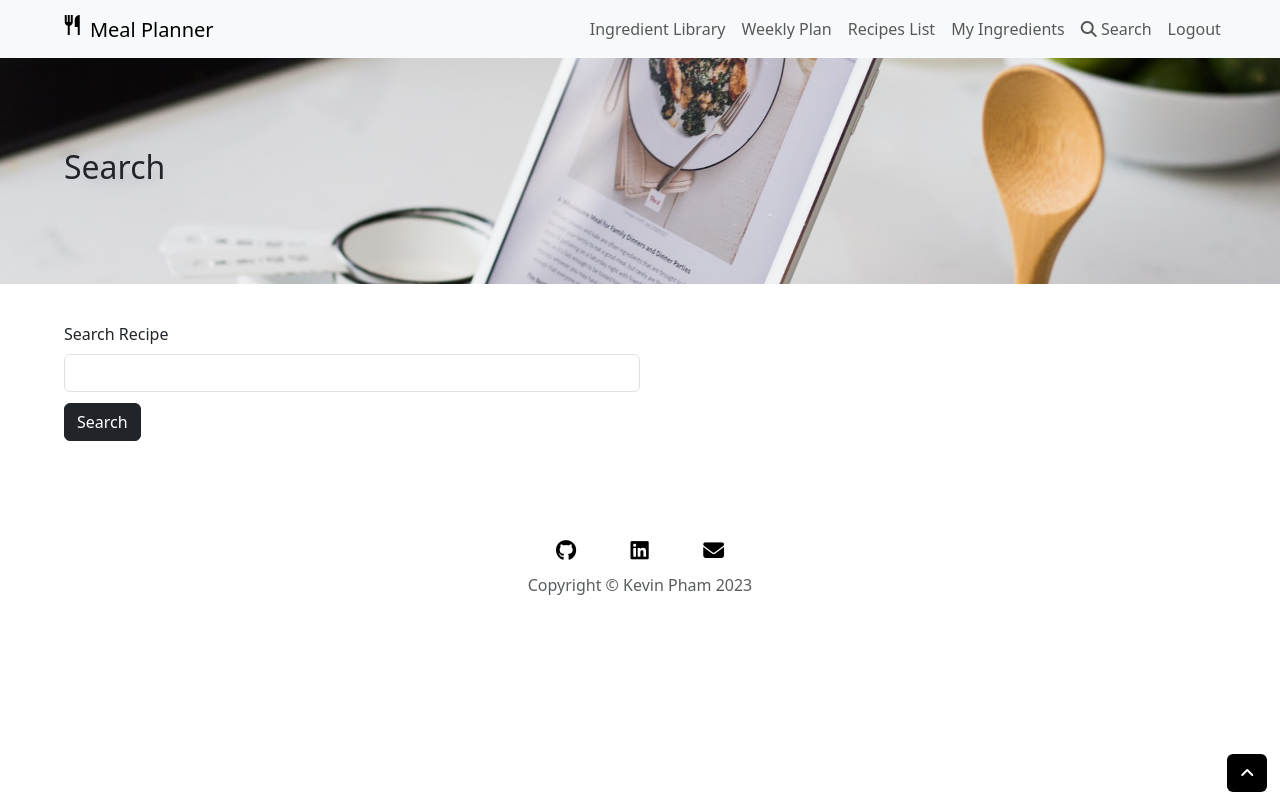
After one commit to kvnvpham/meal_planner, a Flask app: page /search/1 in a window 1280 px wide. The commit adds this page. Run offline with Flask 2, Linux system fonts and the light colour scheme; a user stored in the database is signed in; some libraries are stand-ins or nearby versions.

Commit message:
Add search function

```diff
--- a/forms.py
+++ b/forms.py
@@ -1,5 +1,4 @@
 from flask_wtf import FlaskForm
-from flask_wtf.file import FileField, FileRequired, FileAllowed
 from wtforms import StringField, SelectField, EmailField, PasswordField, SubmitField
 from wtforms.validators import InputRequired, Email, Length
 from flask_ckeditor import CKEditorField
@@ -52,9 +51,6 @@ class AddIngredient(FlaskForm):
     cancel = SubmitField(label="Cancel")
 
 
-class UploadForm(FlaskForm):
-    csv = FileField(
-        label="CSV File",
-        validators=[FileRequired(), FileAllowed(['csv'], "CSV Files Only")]
-    )
-    submit = SubmitField(label="Upload")
+class SearchRecipe(FlaskForm):
+    recipe = StringField(label="Search Recipe", validators=[InputRequired()])
+    submit = SubmitField(label="Search")
--- a/main.py
+++ b/main.py
@@ -5,27 +5,26 @@ from sqlalchemy.orm import relationship
 from flask_bootstrap import Bootstrap
 from flask_login import LoginManager, UserMixin, login_required, login_user, logout_user, current_user
 from werkzeug.security import generate_password_hash, check_password_hash
-from werkzeug.utils import secure_filename
-from forms import RegisterForm, LoginForm, CreateCategory, RecipesForm, AddToWeek, AddIngredient, UploadForm
+from forms import RegisterForm, LoginForm, CreateCategory, RecipesForm, AddToWeek, AddIngredient, SearchRecipe
 from flask_ckeditor import CKEditor
 from ingredient_trie import Trie
+from recipe_api import RecipeLibrary
 from datetime import date
 import random
-import html
 import os
 from bleach_text import Bleach
 
 app = Flask(__name__)
 app.config["SECRET_KEY"] = "super secret"
 
-# UPLOAD_FOLDER = "static/files"
-# app.config["UPLOAD_FOLDER"] = UPLOAD_FOLDER
-
 app.config["SQLALCHEMY_DATABASE_URI"] = "sqlite:///meals.db"
 app.config["SQLALCHEMY_TRACK_MODIFICATIONS"] = False
 db = SQLAlchemy(app)
 
 trie = Trie()
+library = RecipeLibrary()
+library.key = os.environ.get("SPOON_API")
+
 login_manager = LoginManager(app)
 Bootstrap(app)
 ckeditor = CKEditor(app)
@@ -129,6 +128,15 @@ def admin_only(f):
     return decorator
 
 
+def correct_user(f):
+    @wraps(f)
+    def decorator(*args, **kwargs):
+        if kwargs["user_id"] != current_user.id:
+            abort(403)
+        return f(*args, **kwargs)
+    return decorator
+
+
 @app.route("/")
 def home():
     if not current_user.is_authenticated:
@@ -201,17 +209,16 @@ def ingredient_library(user_id):
 
 @app.route("/my_week/<int:user_id>")
 @login_required
+@correct_user
 def my_week(user_id):
-    if user_id == current_user.id:
-        user = User.query.get(user_id)
+    user = User.query.get(user_id)
 
-        return render_template("my_week.html", user_id=user_id, user=user)
-    else:
-        abort(403)
+    return render_template("my_week.html", user_id=user_id, user=user)
 
 
 @app.route("/random_recipe/<int:user_id>")
 @login_required
+@correct_user
 def random_recipe(user_id):
     user = User.query.get(user_id)
 
@@ -222,226 +229,229 @@ def random_recipe(user_id):
 
 @app.route("/my_recipes/<int:user_id>")
 @login_required
+@correct_user
 def my_recipes(user_id):
-    if user_id == current_user.id:
-        user = User.query.get(user_id)
+    user = User.query.get(user_id)
 
-        return render_template("my_recipes.html", user_id=current_user.id, user=user)
-    else:
-        abort(403)
+    return render_template("my_recipes.html", user_id=current_user.id, user=user)
 
 
 @app.route("/create_category/<int:user_id>", methods=["GET", "POST"])
 @login_required
+@correct_user
 def create_category(user_id):
-    if user_id == current_user.id:
-        form = CreateCategory()
+    form = CreateCategory()
 
-        if form.cancel.data:
-            return redirect(url_for("my_recipes", user_id=user_id))
-        if form.validate_on_submit():
-            new_cat = Category(
-                name=form.name.data.title(),
-                icon_img=form.icon_img.data,
-                user_id=user_id
-            )
-            db.session.add(new_cat)
-            db.session.commit()
-            return redirect(url_for("my_recipes", user_id=user_id))
-        return render_template("create_category.html", form=form, user_id=user_id)
-    else:
-        abort(403)
+    if form.cancel.data:
+        return redirect(url_for("my_recipes", user_id=user_id))
+    if form.validate_on_submit():
+        new_cat = Category(
+            name=form.name.data.title(),
+            icon_img=form.icon_img.data,
+            user_id=user_id
+        )
+        db.session.add(new_cat)
+        db.session.commit()
+        return redirect(url_for("my_recipes", user_id=user_id))
+    return render_template("create_category.html", form=form, user_id=user_id)
 
 
 @app.route("/edit_category/<int:user_id>/<int:category_id>", methods=["GET", "POST"])
 @login_required
+@correct_user
 def edit_category(user_id, category_id):
-    if user_id == current_user.id:
-        category_info = Category.query.get(category_id)
+    category_info = Category.query.get(category_id)
 
-        form = CreateCategory(
-            name=category_info.name,
-            icon_img=category_info.icon_img
-        )
-        if form.validate_on_submit():
-            if form.cancel.data:
-                return redirect(url_for("my_recipes", user_id=user_id))
-
-            category_info.name = form.name.data.title()
-            category_info.icon_img = form.icon_img.data
-            db.session.commit()
+    form = CreateCategory(
+        name=category_info.name,
+        icon_img=category_info.icon_img
+    )
+    if form.validate_on_submit():
+        if form.cancel.data:
             return redirect(url_for("my_recipes", user_id=user_id))
 
-        return render_template("create_category.html", form=form, user_id=user_id, category_id=category_id)
-    else:
-        abort(403)
+        category_info.name = form.name.data.title()
+        category_info.icon_img = form.icon_img.data
+        db.session.commit()
+        return redirect(url_for("my_recipes", user_id=user_id))
+
+    return render_template("create_category.html", form=form, user_id=user_id, category_id=category_id)
 
 
 @app.route("/delete_category/<int:user_id>/<int:category_id>")
 @login_required
+@correct_user
 def delete_category(user_id, category_id):
-    if user_id == current_user.id:
-        user = User.query.get(user_id)
+    user = User.query.get(user_id)
 
-        for recipe in user.recipes:
-            if recipe.category_id == category_id:
-                db.session.delete(recipe)
-        category = Category.query.get(category_id)
-        db.session.delete(category)
-        db.session.commit()
-        return redirect(url_for("my_recipes", user_id=user_id))
-    else:
-        abort(403)
+    for recipe in user.recipes:
+        if recipe.category_id == category_id:
+            db.session.delete(recipe)
+    category = Category.query.get(category_id)
+    db.session.delete(category)
+    db.session.commit()
+    return redirect(url_for("my_recipes", user_id=user_id))
 
 
 @app.route("/create_recipe/<int:user_id>/<int:category_id>", methods=["GET", "POST"])
 @login_required
+@correct_user
 def create_recipe(user_id, category_id):
-    if user_id == current_user.id:
-        category = Category.query.get(category_id)
-        form = RecipesForm(recipe_type=category.name)
+    category = Category.query.get(category_id)
+    form = RecipesForm(recipe_type=category.name)
 
-        if form.cancel.data:
-            return redirect(url_for("my_recipes", user_id=user_id))
-        if form.validate_on_submit():
-            ingredients_text = bleach_text.clean_text(form.ingredients.data)
-            directions_text = bleach_text.clean_text(form.directions.data)
+    if form.cancel.data:
+        return redirect(url_for("my_recipes", user_id=user_id))
+    if form.validate_on_submit():
+        ingredients_text = bleach_text.clean_text(form.ingredients.data)
+        directions_text = bleach_text.clean_text(form.directions.data)
 
-            new_recipe = Recipes(
-                name=form.name.data,
-                recipe_type=form.recipe_type.data.title(),
-                img=form.img.data,
-                link=form.link.data,
-                ingredients=ingredients_text,
-                directions=directions_text,
-                user_id=user_id,
-                category_id=category_id
-            )
-            db.session.add(new_recipe)
-            db.session.commit()
-            return redirect(url_for("my_recipes", user_id=user_id))
-        return render_template("create_recipe.html", form=form, user_id=current_user.id, category_id=category_id)
-    else:
-        abort(403)
+        new_recipe = Recipes(
+            name=form.name.data,
+            recipe_type=form.recipe_type.data.title(),
+            img=form.img.data,
+            link=form.link.data,
+            ingredients=ingredients_text,
+            directions=directions_text,
+            user_id=user_id,
+            category_id=category_id
+        )
+        db.session.add(new_recipe)
+        db.session.commit()
+        return redirect(url_for("my_recipes", user_id=user_id))
+    return render_template("create_recipe.html", form=form, user_id=current_user.id, category_id=category_id)
 
 
 @app.route("/view_recipe/<int:user_id>/<recipe_id>", methods=["GET", "POST"])
 @login_required
+@correct_user
 def view_recipe(user_id, recipe_id):
-    if user_id == current_user.id:
-        form = AddToWeek()
-        recipe = Recipes.query.get(recipe_id)
+    form = AddToWeek()
+    recipe = Recipes.query.get(recipe_id)
 
-        if form.validate_on_submit():
-            if form.day.data and form.day.data != "Not Scheduled":
-                day = WeeklyMeal.query.filter_by(day_of_week=form.day.data, user_id=user_id).first()
-                recipe.my_week_id = day.id
-            else:
-                recipe.my_week_id = None
-            db.session.commit()
+    if form.validate_on_submit():
+        if form.day.data and form.day.data != "Not Scheduled":
+            day = WeeklyMeal.query.filter_by(day_of_week=form.day.data, user_id=user_id).first()
+            recipe.my_week_id = day.id
+        else:
+            recipe.my_week_id = None
+        db.session.commit()
 
-            return redirect(url_for("view_recipe", user_id=user_id, form=form, recipe_id=recipe_id))
-        return render_template("view_recipe.html", user_id=user_id, form=form, recipe=recipe)
-    else:
-        abort(403)
+        return redirect(url_for("view_recipe", user_id=user_id, form=form, recipe_id=recipe_id))
+    return render_template("view_recipe.html", user_id=user_id, form=form, recipe=recipe)
 
 
 @app.route("/edit_recipe/<int:user_id>", methods=["GET", "POST"])
 @login_required
+@correct_user
 def edit_recipe(user_id):
-    if user_id == current_user.id:
-        recipe_id = request.args.get("recipe_id")
-        recipe = Recipes.query.get(recipe_id)
+    recipe_id = request.args.get("recipe_id")
+    recipe = Recipes.query.get(recipe_id)
 
-        form = RecipesForm(
-            name=recipe.name,
-            recipe_type=recipe.recipe_type,
-            img=recipe.img,
-            link=recipe.link,
-            ingredients=recipe.ingredients,
-            directions=recipe.directions
-        )
+    form = RecipesForm(
+        name=recipe.name,
+        recipe_type=recipe.recipe_type,
+        img=recipe.img,
+        link=recipe.link,
+        ingredients=recipe.ingredients,
+        directions=recipe.directions
+    )
 
-        if form.cancel.data:
-            return redirect(url_for("view_recipe", user_id=user_id, recipe_id=recipe_id))
-        if form.validate_on_submit():
-            if Category.query.filter_by(name=form.recipe_type.data.title()).first():
-                category = Category.query.filter_by(name=form.recipe_type.data.title()).first()
-            else:
-                category = Category(
-                    name=form.recipe_type.data.title(),
-                    user_id=user_id
-                )
-                db.session.add(category)
-                db.session.commit()
+    if form.cancel.data:
+        return redirect(url_for("view_recipe", user_id=user_id, recipe_id=recipe_id))
+    if form.validate_on_submit():
+        if Category.query.filter_by(name=form.recipe_type.data.title()).first():
+            category = Category.query.filter_by(name=form.recipe_type.data.title()).first()
+        else:
+            category = Category(
+                name=form.recipe_type.data.title(),
+                user_id=user_id
+            )
+            db.session.add(category)
+            db.session.commit()
 
-            ingredients_text = bleach_text.clean_text(form.ingredients.data)
-            directions_text = bleach_text.clean_text(form.directions.data)
+        ingredients_text = bleach_text.clean_text(form.ingredients.data)
+        directions_text = bleach_text.clean_text(form.directions.data)
 
-            recipe.name = form.name.data
-            recipe.recipe_type = form.recipe_type.data
-            recipe.img = form.img.data
-            recipe.link = form.link.data
-            recipe.ingredients = ingredients_text
-            recipe.directions = directions_text
-            recipe.category_id = category.id
-            db.session.commit()
-            return redirect(url_for("view_recipe", user_id=user_id, recipe_id=recipe_id))
-        return render_template(
-            "create_recipe.html",
-            user_id=user_id,
-            form=form,
-            category_id=recipe.category_id,
-            recipe_id=recipe_id,
-            edit=True
-        )
-    else:
-        abort(403)
+        recipe.name = form.name.data
+        recipe.recipe_type = form.recipe_type.data
+        recipe.img = form.img.data
+        recipe.link = form.link.data
+        recipe.ingredients = ingredients_text
+        recipe.directions = directions_text
+        recipe.category_id = category.id
+        db.session.commit()
+        return redirect(url_for("view_recipe", user_id=user_id, recipe_id=recipe_id))
+    return render_template("create_recipe.html",
+                           user_id=user_id,
+                           form=form,
+                           category_id=recipe.category_id,
+                           recipe_id=recipe_id,
+                           edit=True)
 
 
 @app.route("/delete_recipe/<int:user_id>/<int:recipe_id>")
 @login_required
+@correct_user
 def delete_recipe(user_id, recipe_id):
-    if user_id == current_user.id:
-        recipe = Recipes.query.get(recipe_id)
-        db.session.delete(recipe)
-        db.session.commit()
-        return redirect(url_for("my_recipes", user_id=user_id))
-    else:
-        abort(403)
+    recipe = Recipes.query.get(recipe_id)
+    db.session.delete(recipe)
+    db.session.commit()
+    return redirect(url_for("my_recipes", user_id=user_id))
 
 
 @app.route("/my_ingredients/<int:user_id>")
 @login_required
+@correct_user
 def my_ingredients(user_id):
-    if user_id == current_user.id:
-        user = User.query.get(user_id)
+    user = User.query.get(user_id)
 
-        return render_template("my_ingredients.html", user_id=user_id, user=user)
-    else:
-        abort(403)
+    return render_template("my_ingredients.html", user_id=user_id, user=user)
 
 
 @app.route("/add_ingredient/<int:user_id>", methods=['GET', "POST"])
 @login_required
+@correct_user
 def add_ingredient(user_id):
-    if user_id == current_user.id:
-        form = AddIngredient()
+    form = AddIngredient()
 
-        if form.cancel.data:
-            return redirect(url_for("my_ingredients", user_id=user_id))
-        if form.validate_on_submit():
-            ingredient = Ingredients(
-                name=form.name.data.title(),
-                user_id=user_id
-            )
-            db.session.add(ingredient)
-            db.session.commit()
-            return redirect(url_for("my_ingredients", user_id=user_id))
+    if form.cancel.data:
+        return redirect(url_for("my_ingredients", user_id=user_id))
+    if form.validate_on_submit():
+        ingredient = Ingredients(
+            name=form.name.data.title(),
+            user_id=user_id
+        )
+        db.session.add(ingredient)
+        db.session.commit()
+        return redirect(url_for("my_ingredients", user_id=user_id))
 
-        return render_template("add_ingredient.html", user_id=user_id, form=form, admin=False)
-    else:
-        abort(403)
+    return render_template("add_ingredient.html", user_id=user_id, form=form, admin=False)
+
+
+@app.route("/search/<int:user_id>", methods=['GET', 'POST'])
+@login_required
+@correct_user
+def search(user_id):
+    form = SearchRecipe()
+
+    if form.validate_on_submit():
+        response = library.search_recipe_id(form.recipe.data)
+
+        for item in response['results']:
+            print(item['id'])
+
+        return render_template("search.html", user_id=user_id, form=form, results=response["results"])
+    return render_template("search.html", user_id=user_id, form=form)
+
+
+@app.route("/search_id/<int:user_id>/<int:search_id>", methods=['GET', 'POST'])
+@login_required
+@correct_user
+def get_recipe_info(user_id, search_id):
+    result = library.get_recipe(search_id)
+
+    return render_template("recipe_information.html", user_id=user_id, search_id=search_id, result=result)
 
 
 @app.context_processor
--- a/static/css/styles.css
+++ b/static/css/styles.css
@@ -222,3 +222,9 @@
 .day-recipes {
     padding-bottom: 4%;
 }
+
+/* Search */
+
+.search-content {
+    padding: 0 50% 3% 0;
+}
--- a/templates/base.html
+++ b/templates/base.html
@@ -51,7 +51,7 @@
                         <a class="nav-link" href="{{ url_for('my_ingredients', user_id=user_id) }}">My Ingredients</a>
                     </li>
                     <li class="nav-item">
-                        <a class="nav-link" href="#"><i class="fa-solid fa-magnifying-glass"></i> Search</a>
+                        <a class="nav-link" href="{{ url_for('search', user_id=user_id) }}"><i class="fa-solid fa-magnifying-glass"></i> Search</a>
                     </li>
                     <li class="nav-item">
                         <a class="nav-link" href="{{ url_for('logout', user_id=user_id) }}">Logout</a>
--- a/templates/create_recipe.html
+++ b/templates/create_recipe.html
@@ -15,8 +15,9 @@
             <div class="form-section">
                 {% if edit %}
                 <form action="{{ url_for('edit_recipe', user_id=user_id, category_id=category_id, recipe_id=recipe_id) }}" method="post" novalidate>
+                {% else %}
+                <form action="{{ url_for('create_recipe', user_id=user_id, category_id=category_id) }}" method="post" novalidate>
                 {% endif %}
-                <form action="{{ url_for('create_recipe', user_id=user_id, category_id=category_id) }}" method="post" novalidate>
                     {{ form.csrf_token }}
                     {{ form.name.label(class='form-label') }}
                     {{ form.name(class='form-control') }}
--- /dev/null
+++ b/templates/search.html
@@ -0,0 +1,40 @@
+{% extends 'base.html' %}
+
+{% block title %}My Ingredients{% endblock %}
+
+{% block main %}
+
+    <section id="search-title">
+        <div class="container-fluid recipes-bg banner-pad text-start">
+            <div>
+                <h2>Search</h2>
+            </div>
+        </div>
+        <div class="back-to-top">
+            <a href="#search-title" class="btn top-btn" title="Back to top">
+                <i class="fa-solid fa-angle-up"></i>
+            </a>
+        </div>
+    </section>
+
+    <section id="search-body">
+        <div class="container-fluid section">
+            <div class="search-content">
+                <form action="{{ url_for('search', user_id=user_id) }}" method="post" novalidate>
+                    {{ form.csrf_token }}
+                    {{ form.recipe.label(class='form-label') }}
+                    {{ form.recipe(class='form-control') }} {{ form.submit(class='btn btn-dark create-btn') }}
+                </form>
+            </div>
+
+            {% if results %}
+            <div>
+                {% for item in results %}
+                <a href="{{ url_for('get_recipe_info', user_id=user_id, search_id=item.id) }}"><h5>{{ item.title }}</h5></a>
+                <img src="{{ item.image }}">
+                {% endfor %}
+            </div>
+            {% endif %}
+        </div>
+    </section>
+{% endblock %}
```
Also changed, not shown: recipe_api.py (+14 -6 lines), templates/recipe_information.html (added, +44 -0 lines).
